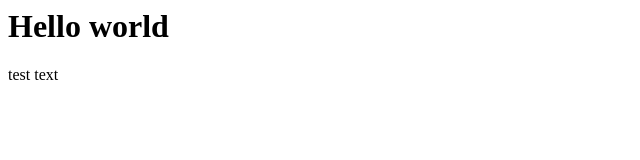
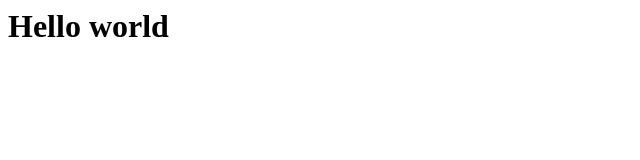
Before and after one commit to Kit-Trowbridge/demo-repo, a plain HTML site: page index.html in a window 1280 px wide. Shown: the full height of the page, 0-640 px from the left. Drawn offline with Linux system fonts and the light colour scheme.

Commit message:
removed test text

```diff
--- a/index.html
+++ b/index.html
@@ -1,2 +1 @@
 <h1>Hello world</h1>
-<p>test text</p>
```
